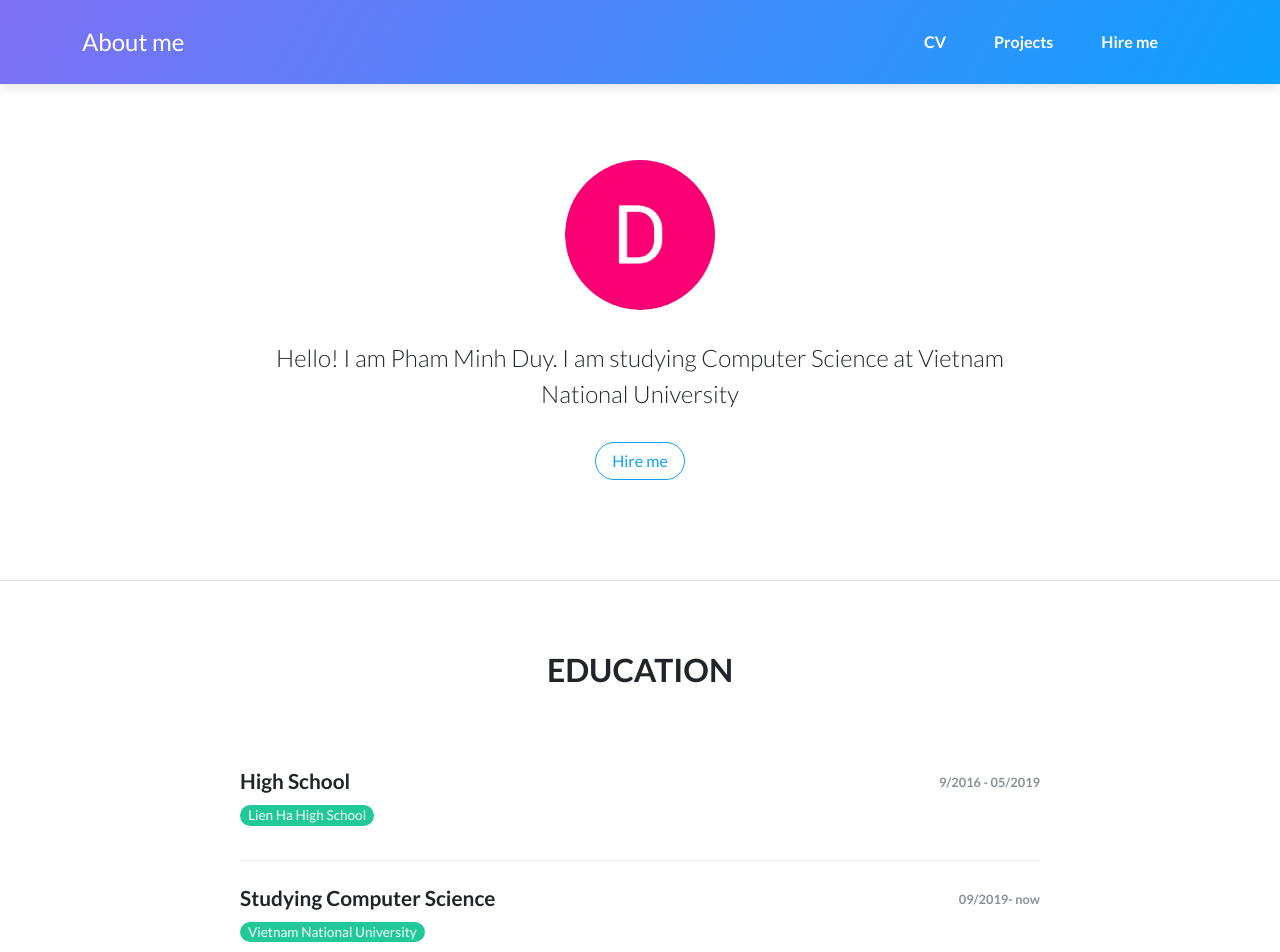
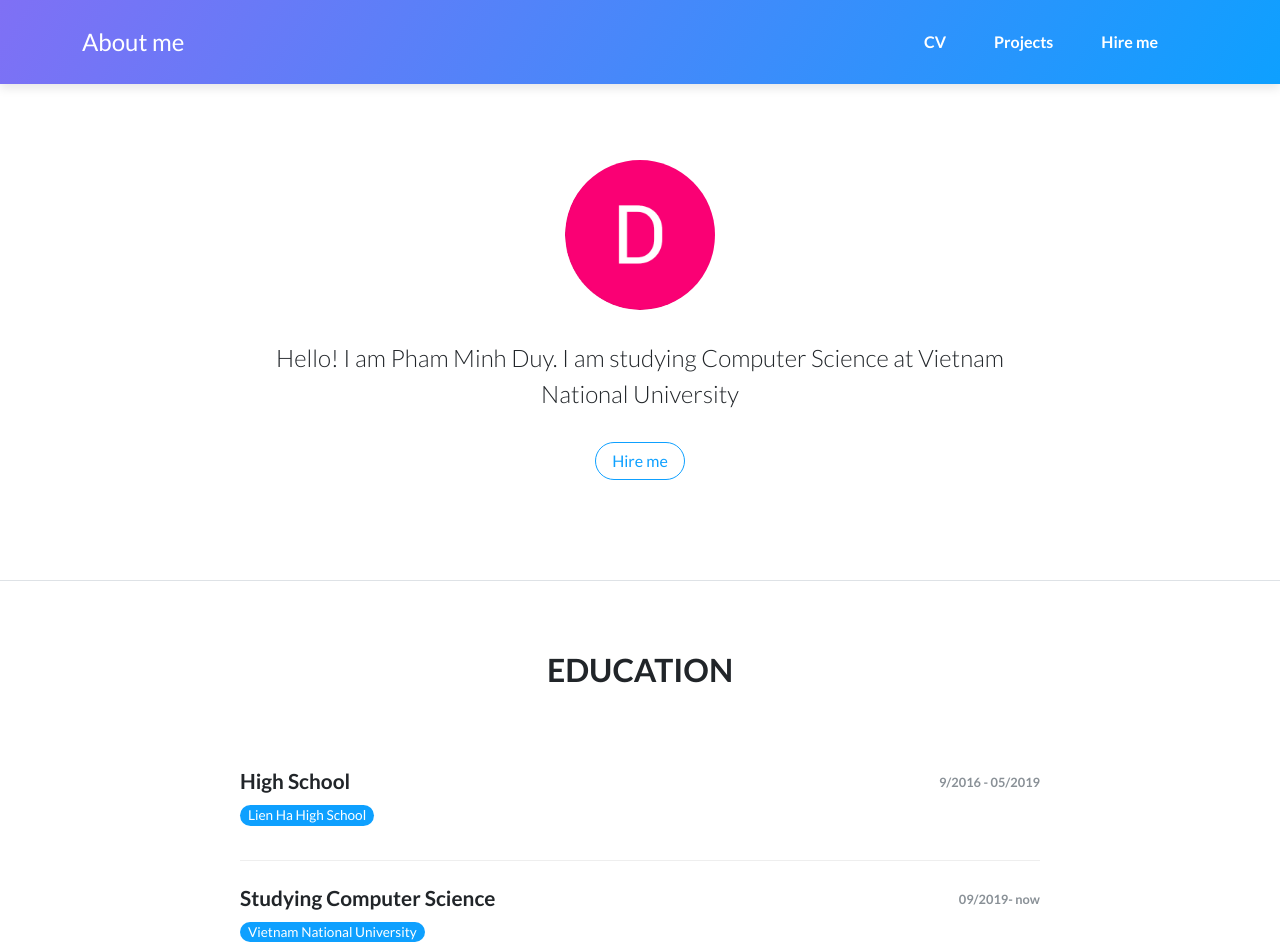
Before and after one commit to duypham312/cv, a React (Create React App) app: page / in a window 1280 px wide. Shown: the top 952 px of the page. Built offline with nearby package versions, Linux system fonts and the light colour scheme.

Commit message:
Optimized

```diff
--- a/src/components/CV.js
+++ b/src/components/CV.js
@@ -25,7 +25,7 @@ class CV extends Component {
                                     <div className="row">
                                         <div className="col-md-6">
                                             <h3>High School</h3>
-                                            <h4 className="organization">Lien Ha High School</h4>
+                                            <h4 className="organization bg-primary">Lien Ha High School</h4>
                                         </div>
                                         <div className="col-6"><span className="period">9/2016 - 05/2019</span></div>
                                     </div>
@@ -35,7 +35,7 @@ class CV extends Component {
                                     <div className="row">
                                         <div className="col-md-6">
                                             <h3>Studying Computer Science</h3>
-                                            <h4 className="organization">Vietnam National University</h4>
+                                            <h4 className="organization bg-primary">Vietnam National University</h4>
                                         </div>
                                         <div className="col-md-6"><span className="period">09/2019- now</span></div>
                                     </div>
```
